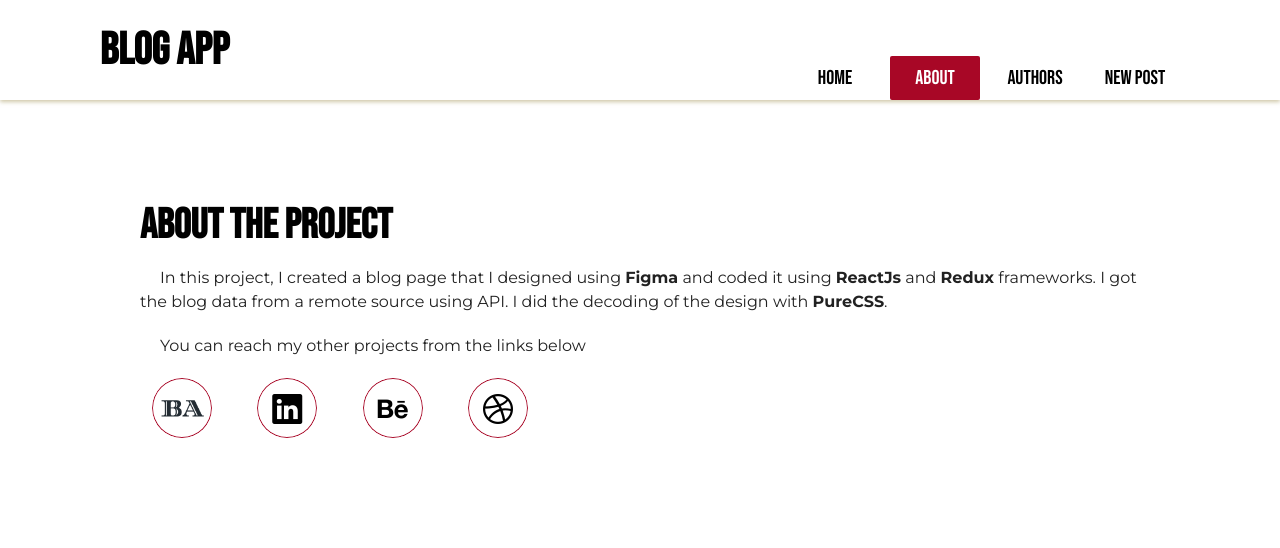
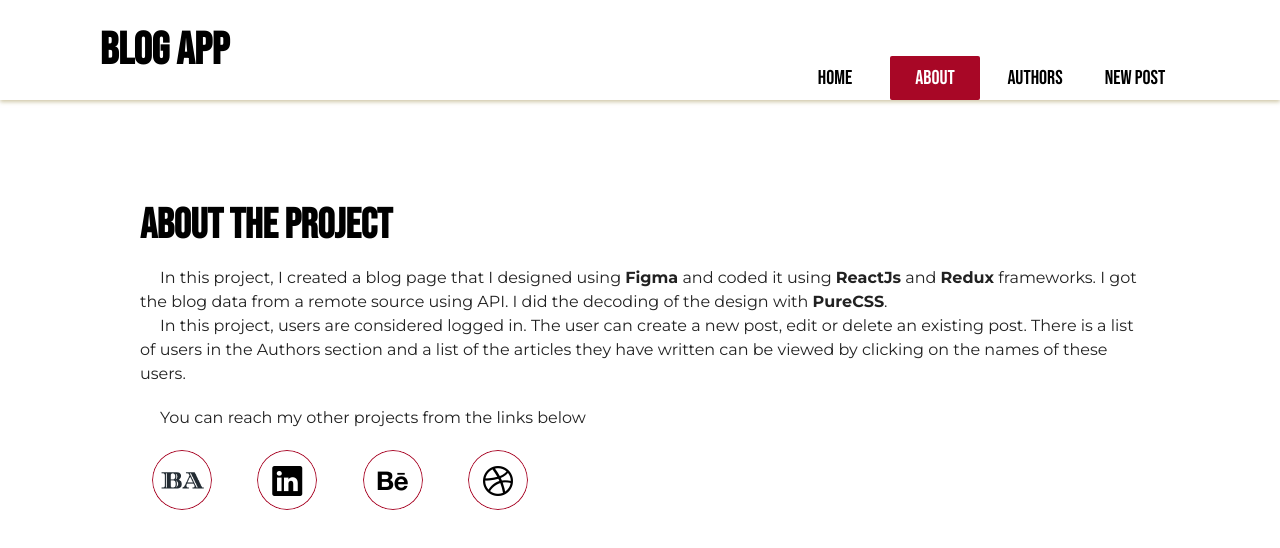
Before and after one commit to banuaggun/react-blog-app, a React (Create React App) app: page /about in a window 1280 px wide. Shown: the top 548 px of the page. Built offline with nearby package versions, Linux system fonts and the light colour scheme; no server answers.

Commit message:
Mini Update

```diff
--- a/src/components/About.js
+++ b/src/components/About.js
@@ -10,6 +10,9 @@ const About = () => {
       <div className='about__page__body'>
         <p>
         In this project, I created a blog page that I designed using <b>Figma</b> and coded it using <b>ReactJs</b> and <b>Redux</b> frameworks. I got the blog data from a remote source using API. I did the decoding of the design with <b>PureCSS</b>.
+        </p>
+        <p>
+        In this project, users are considered logged in. The user can create a new post, edit or delete an existing post. There is a list of users in the Authors section and a list of the articles they have written can be viewed by clicking on the names of these users.
         </p>
       </div>
       <div className='about__page__end'>
```
Also changed, not shown: src/App.css (added), 1 other file (tests, documents, lock files or other folders).
